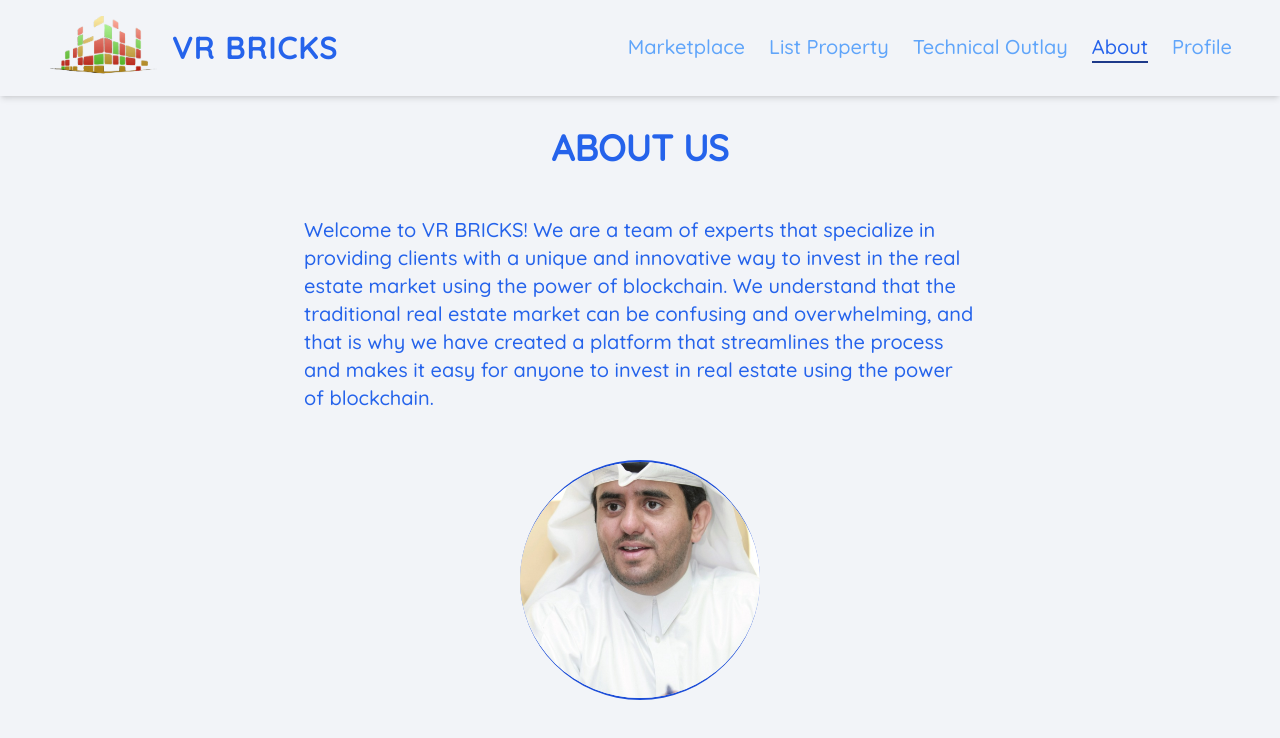
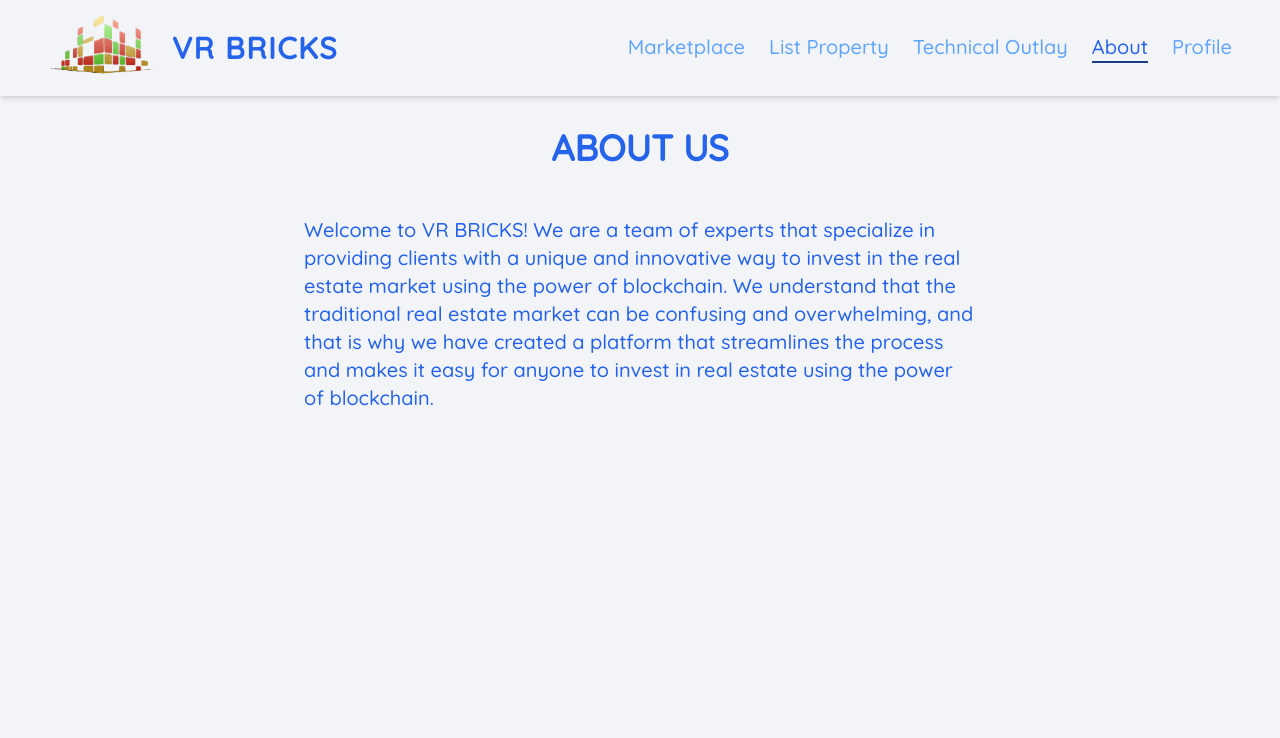
Before and after one commit to Swissguarde/vr, a React (Create React App) app: page /about in a window 1280 px wide. Shown: the top 738 px of the page. Built offline with nearby package versions, Linux system fonts and the light colour scheme; a web font is replaced by a local one.

Commit message:
update ab page

```diff
--- a/src/pages/About.jsx
+++ b/src/pages/About.jsx
@@ -22,16 +22,6 @@ const About = () => {
           process and makes it easy for anyone to invest in real estate using
           the power of blockchain.
         </div>
-
-        <div>
-          <div className="flex items-center justify-center mb-4">
-            <img
-              src={Dir}
-              className="object-cover rounded-full border-y-2 border-blue-700 w-60 h-60"
-              alt="pfp"
-            />
-          </div>
-        </div>
       </div>
     </div>
   );
```
